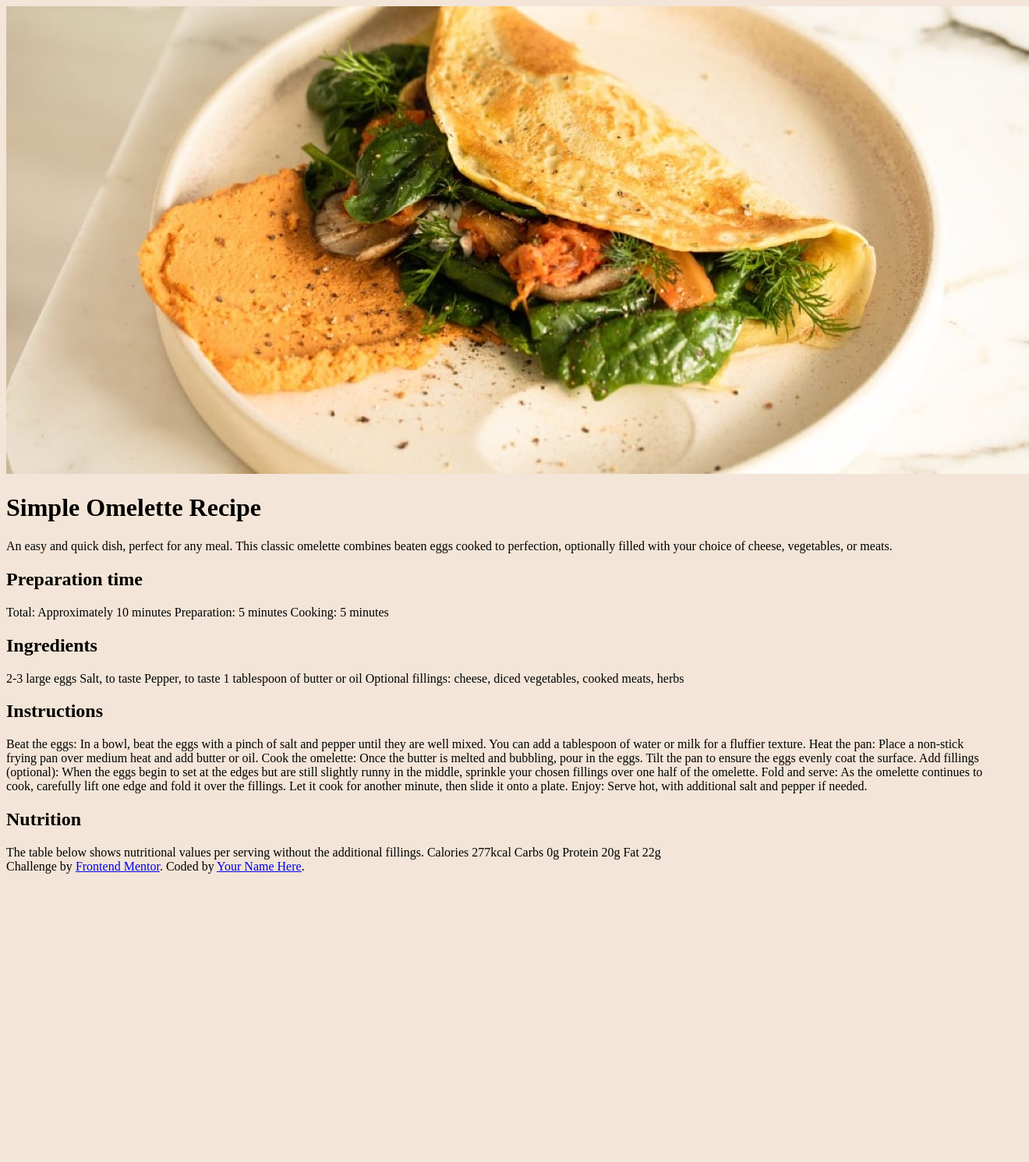
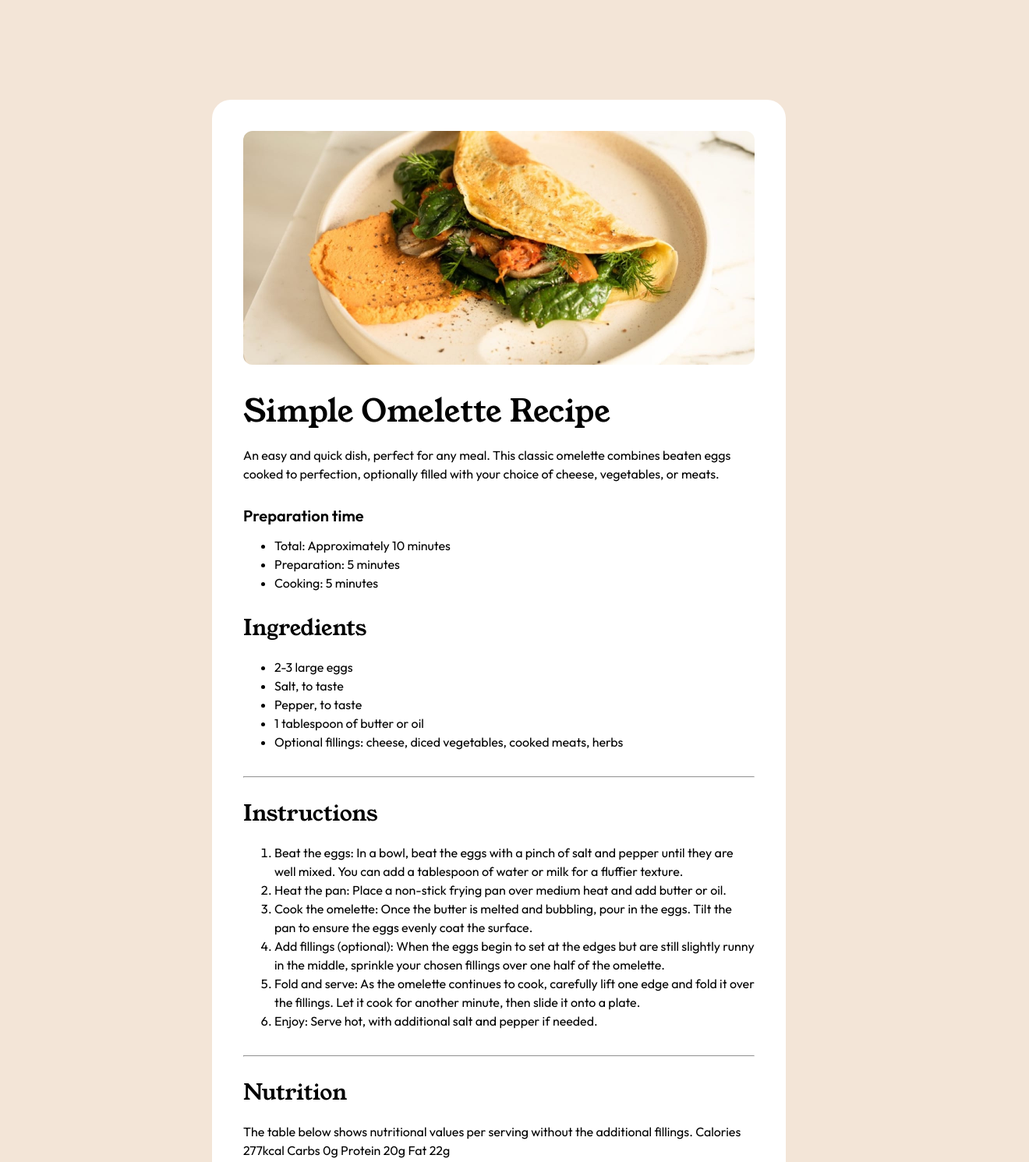
Before and after one commit to golden-section/recipe-page, a plain HTML site: page index.html in a window 1280 px wide. Shown: the top 1491 px of the page at 78% size, 1320 px wide, since content can reach past the window. Before the commit the page ends 1129 px from the top, so only its background shows below. Drawn offline with Linux system fonts and the light colour scheme.

Commit message:
Main srtucture and minor styling

```diff
--- /dev/null
+++ b/css/reset.css
@@ -0,0 +1,41 @@
+/*
+  Josh's Custom CSS Reset
+  https://www.joshwcomeau.com/css/custom-css-reset/
+*/
+
+*, *::before, *::after {
+    box-sizing: border-box;
+  }
+
+  * {
+    margin: 0;
+  }
+
+  body {
+    line-height: 1.5;
+    -webkit-font-smoothing: antialiased;
+  }
+
+  img, picture, video, canvas, svg {
+    display: block;
+    max-width: 100%;
+  }
+
+  input, button, textarea, select {
+    font: inherit;
+  }
+
+  p, h1, h2, h3, h4, h5, h6 {
+    overflow-wrap: break-word;
+  }
+
+  p {
+    text-wrap: pretty;
+  }
+  h1, h2, h3, h4, h5, h6 {
+    text-wrap: balance;
+  }
+
+  #root, #__next {
+    isolation: isolate;
+  }
--- a/css/style.css
+++ b/css/style.css
@@ -1,18 +1,63 @@
 @font-face {
-    font-family: Outfit;
-    src: url(../assets/fonts/outfit/Outfit-VariableFont_wght.ttf);
+  font-family: Outfit;
+  src: url(../assets/fonts/outfit/Outfit-VariableFont_wght.ttf);
 }
 
 @font-face {
-    font-family: Young-Serif;
-    src: url(../assets/fonts/young-serif/YoungSerif-Regular.ttf);
+  font-family: YoungSerif;
+  src: url(../assets/fonts/young-serif/YoungSerif-Regular.ttf);
 }
 
 body {
-    background-color: #F3E5D7;
+  background-color: #f3e5d7;
+  font-family: Outfit;
+  font-weight: 400;
+  padding-block: 128px;
+}
+
+h1 {
+  font-family: YoungSerif;
+  font-weight: 400;
+  font-size: 40px;
+  line-height: 40px;
+  margin-block-end: 24px;
+}
+
+h2 {
+  font-family: YoungSerif;
+  font-size: 28px;
+  font-weight: 400;
+  line-height: 28px;
+  margin-block-end: 24px;
 }
 
 main {
-    padding-inline: 40px;
-    padding-block: 40px;
+  max-width: 736px;
+  padding-inline: 40px;
+  padding-block: 40px;
+  background-color: #fff;
+  border-radius: 24px;
+  margin-inline: auto;
 }
+
+.top-image {
+  margin-block-end: 40px;
+}
+
+.top-image img {
+  border-radius: 12px;
+}
+
+.text-content {
+  display: flex;
+  flex-direction: column;
+  row-gap: 32px;
+}
+
+.preparation h2 {
+  font-family: Outfit;
+  font-size: 20px;
+  font-weight: 600;
+  line-height: 20px;
+  margin-block-end: 16px;
+}
--- a/index.html
+++ b/index.html
@@ -4,13 +4,16 @@
     <meta charset="UTF-8">
     <meta name="viewport" content="width=device-width, initial-scale=1.0">
     <link rel="icon" type="image/png" sizes="32x32" href="./assets/images/favicon-32x32.png">
+    <link rel="stylesheet" href="./css/reset.css">
     <link rel="stylesheet" href="./css/style.css">
     <title>Frontend Mentor | Recipe page</title>
   </head>
 <body>
 
-  <div><img src="./assets/images/image-omelette.jpeg" alt="Omelette"></div>
+  <main>
+    <div class="top-image"><img src="./assets/images/image-omelette.jpeg" alt="Omelette"></div>
 
+    <div class="text-content">
       <hgroup>
         <h1>Simple Omelette Recipe</h1>
         <p>
@@ -19,38 +22,59 @@
         </p>
       </hgroup>
 
+      <section class="preparation">
         <h2>Preparation time</h2>
 
-  Total: Approximately 10 minutes
-  Preparation: 5 minutes
-  Cooking: 5 minutes
+        <ul>
+          <li>Total: Approximately 10 minutes</li>
+          <li>Preparation: 5 minutes</li>
+          <li>Cooking: 5 minutes</li>
+        </ul>
+      </section>
 
+      <section>
         <h2>Ingredients</h2>
 
-  2-3 large eggs
-  Salt, to taste
-  Pepper, to taste
-  1 tablespoon of butter or oil
-  Optional fillings: cheese, diced vegetables, cooked meats, herbs
-
+        <ul>
+          <li>2-3 large eggs</li>
+          <li>Salt, to taste</li>
+          <li>Pepper, to taste</li>
+          <li>1 tablespoon of butter or oil</li>
+          <li>Optional fillings: cheese, diced vegetables, cooked meats, herbs</li>
+        </ul>
+      </section>
+      <hr>
+      <section>
         <h2>Instructions</h2>
 
+        <ol>
+          <li>
             Beat the eggs: In a bowl, beat the eggs with a pinch of salt and pepper until they are well mixed.
             You can add a tablespoon of water or milk for a fluffier texture.
+          </li>
 
-  Heat the pan: Place a non-stick frying pan over medium heat and add butter or oil.
+          <li>Heat the pan: Place a non-stick frying pan over medium heat and add butter or oil.</li>
 
+          <li>
             Cook the omelette: Once the butter is melted and bubbling, pour in the eggs. Tilt the pan to ensure
             the eggs evenly coat the surface.
+          </li>
 
+          <li>
             Add fillings (optional): When the eggs begin to set at the edges but are still slightly runny in the
             middle, sprinkle your chosen fillings over one half of the omelette.
+          </li>
 
+          <li>
             Fold and serve: As the omelette continues to cook, carefully lift one edge and fold it over the
             fillings. Let it cook for another minute, then slide it onto a plate.
+          </li>
 
-  Enjoy: Serve hot, with additional salt and pepper if needed.
-
+          <li>Enjoy: Serve hot, with additional salt and pepper if needed.</li>
+        </ol>
+      </section>
+      <hr>
+      <section>
         <h2>Nutrition</h2>
 
         The table below shows nutritional values per serving without the additional fillings.
@@ -66,10 +90,9 @@
 
         Fat
         22g
+      </section>
+    </div>
+  </main>
 
-  <div class="attribution">
-    Challenge by <a href="https://www.frontendmentor.io?ref=challenge" target="_blank">Frontend Mentor</a>.
-    Coded by <a href="#">Your Name Here</a>.
-  </div>
 </body>
 </html>
```
Lines whose indentation alone changed are shown as unchanged.
